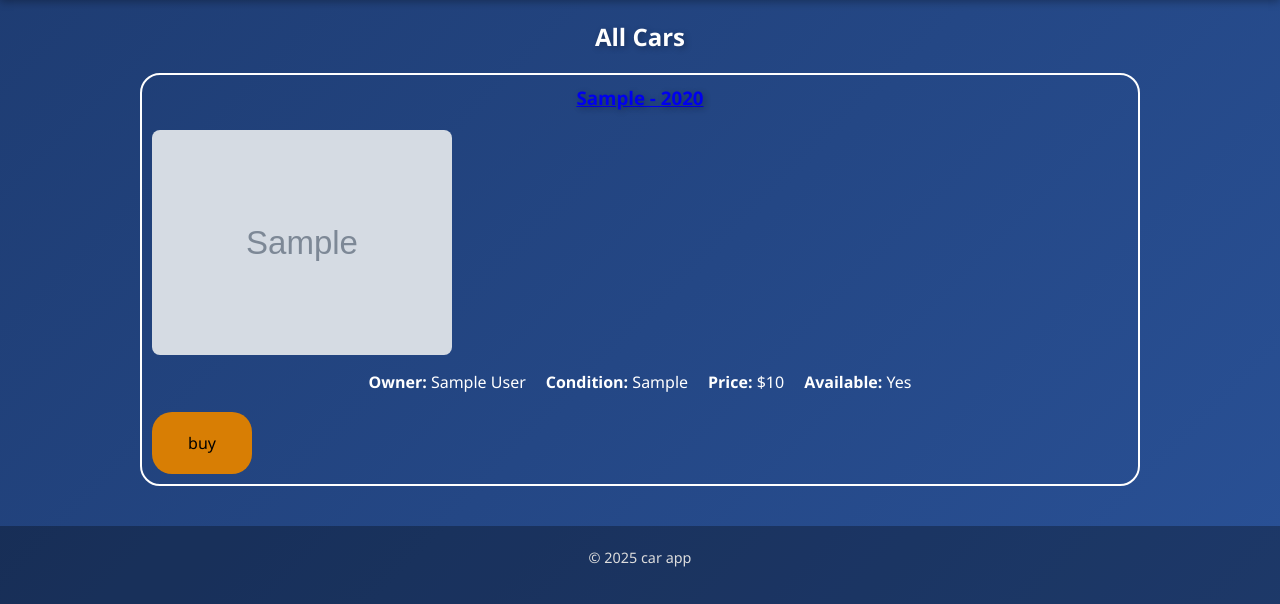
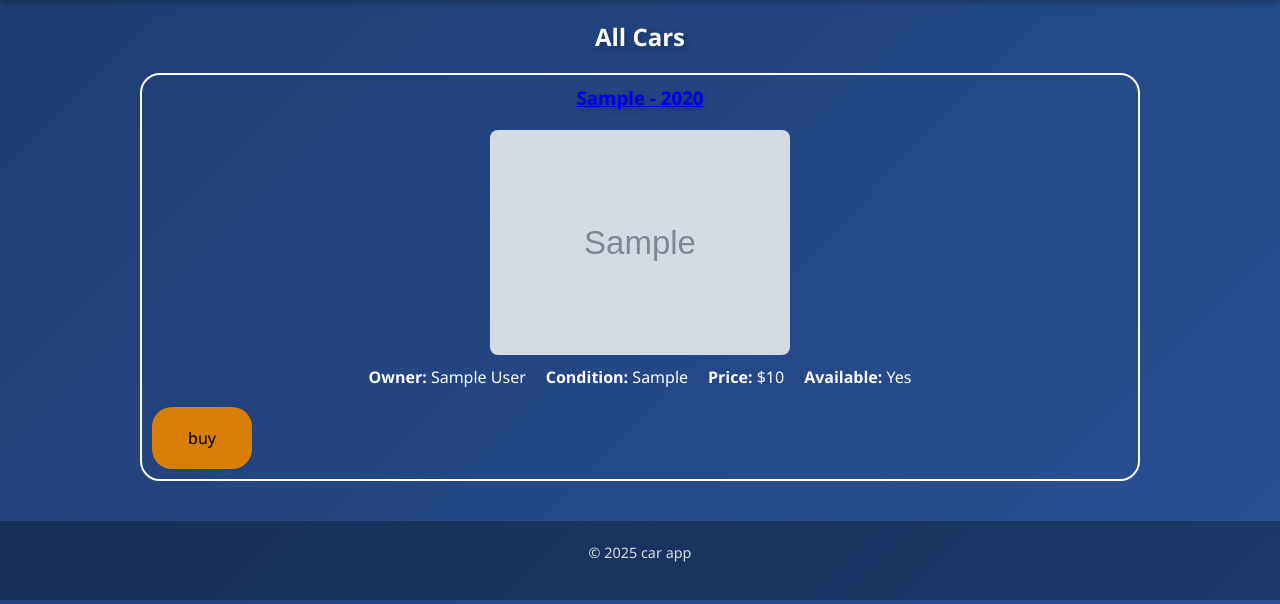
Before and after one commit to hulaibi/car-app, a Node server app: page /cars/all in a window 1280 px wide. Shown: the part 62-666 px from the top of the page. Run offline with Node 20, Linux system fonts and the light colour scheme; the visitor is signed in with stand-in values (Sample User, id 1); tables that the repository leaves empty hold one stand-in row (values such as "Sample post"); grey boxes marked "Sample" are stand-in pictures; some libraries are stand-ins or nearby versions.

Commit message:
css for the image

```diff
--- a/styles/style.css
+++ b/styles/style.css
@@ -289,9 +289,11 @@ footer {
 }
 
 .carImage {
-  width: 100%;
+  display: block;
   max-width: 300px;
   height: auto;
   border-radius: 8px;
   margin-bottom: 10px;
+  margin-left: auto;
+  margin-right: auto;
 }
```
